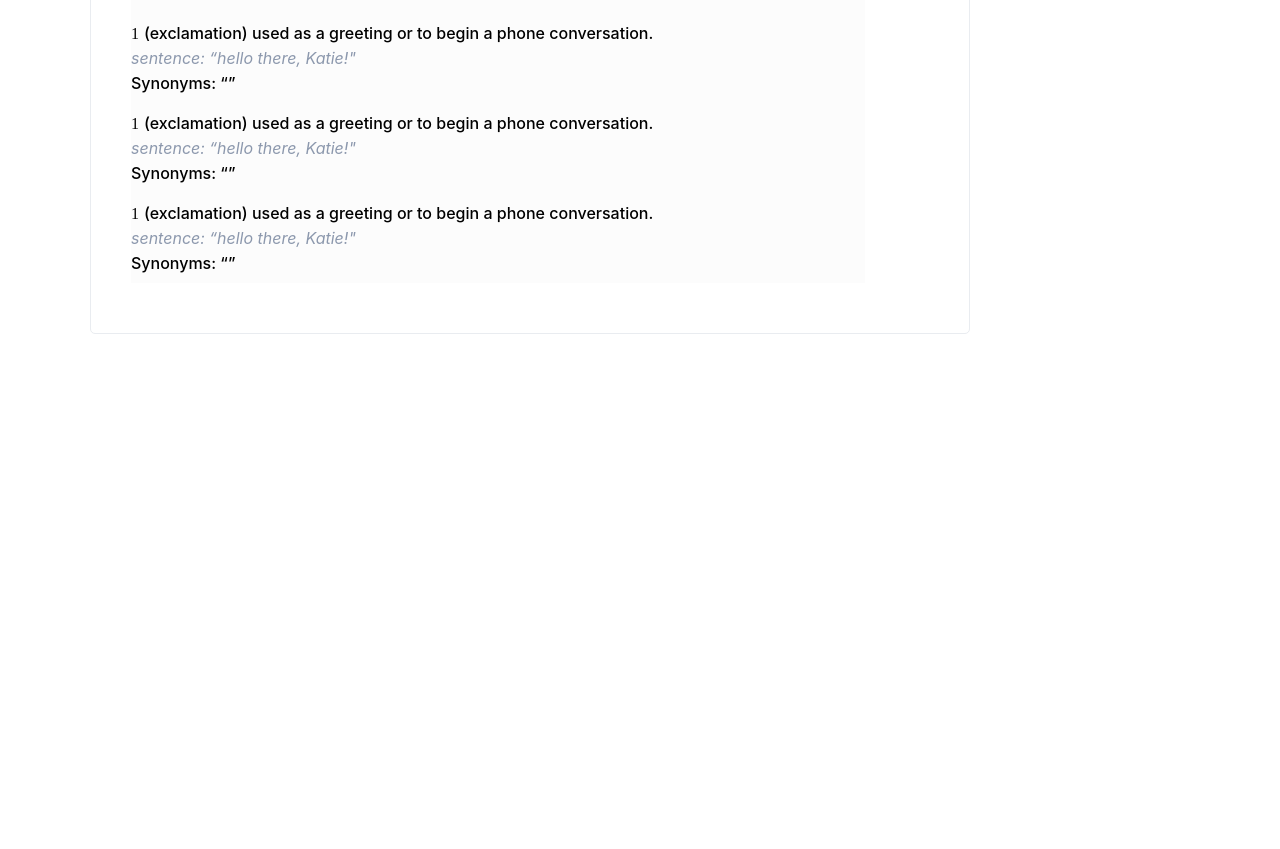
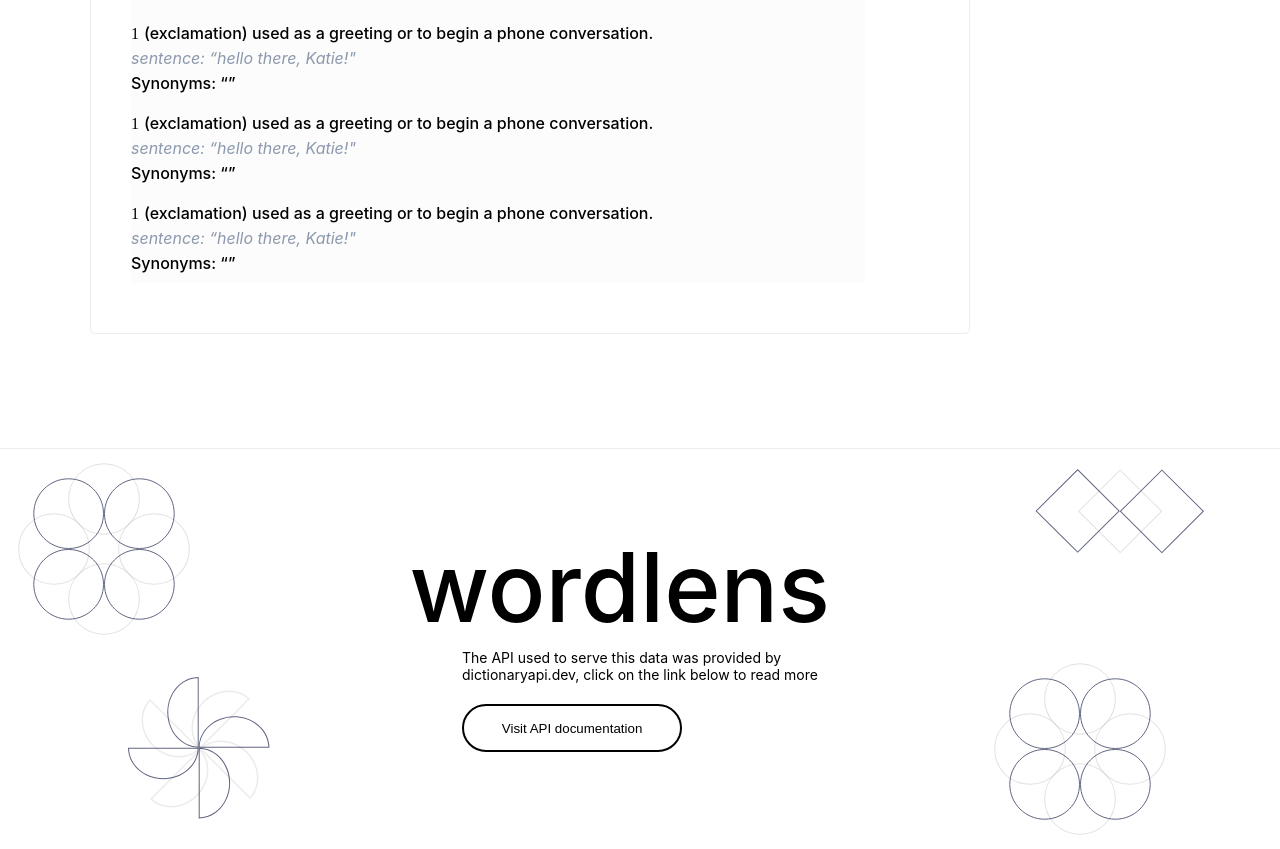
Before and after one commit to Danielvin22/wordlens, a plain HTML site: page index.html in a window 1280 px wide. Shown: the part 726-1575 px from the top of the page. Before the commit the page ends 1060 px from the top, so only its background shows below. Drawn offline with Linux system fonts and the light colour scheme.

Commit message:
new commit

```diff
--- a/index.html
+++ b/index.html
@@ -13,7 +13,7 @@
     <!-- ---navbar-- -->
     <nav>
         <div id="nav">
-            <div class="container">
+            <div class="">
                 <div class="navbar">
                     <div class="navbar-word">
 
@@ -34,8 +34,8 @@
  <!-- <fieldset> -->
     <div id="word">
         <div class="container">
-            <div class="word-content">
-                <h2>search <br>  for any word.</h2>
+            <div>
+                <h2 class="word-content">search <br>  for any word.</h2>
             </div>
 
         </div>
@@ -108,6 +108,33 @@
         </div>
 
     </header>
+    <div id="dawn-svg">
+        <div class="down-svg">
+            <div class="dawn-svg">
+                <img  class="first-svg" src="./src/public/svg/dawn-svg1.svg" alt="">
+                <div class="wordlens-p">
+                    <h3 class="wordlens">wordlens</h3>
+
+               </div>
+                <img class="second-svg" src="./src/public/svg/dawn-svg2.svg" alt="">
+            </div>
+
+        </div>
+
+        <div class="container">
+            <div class="last-svg">
+                <img class="three-svg" src="./src/public/svg/dawn-svg3.svg" alt="">
+               <div>
+                <p class="paragrah">The API used to serve this data was provided by <br>  dictionaryapi.dev, click on the link below to read more</p>
+                <button class="documentation-btn">
+                    Visit API documentation
+                </button>
+               </div>
+                <img class="four-svg" src="./src/public/svg/dawn-svg1.svg" alt="">
+            </div>
+        </div>
+    </div>
+
 
 </body>
 </html>
--- /dev/null
+++ b/src/css/down-svg.css
@@ -0,0 +1,85 @@
+#dawn-svg{
+    width: 100%;
+    height: 200px;
+    border-top: 1px solid #E9ECF0;
+    margin-top: 114px;
+}
+
+.dawn-svg {
+    display: flex;
+    justify-content: space-between;
+    padding: 0px 75px 0px 4px;
+}
+
+.center-word{
+    display: flex;
+    justify-content: center;
+}
+
+.wordlens{
+    font-family: 'Inter';
+    font-style: normal;
+    font-weight: 500;
+    font-size: 96px;
+    line-height: 116px;
+    color: #000000;
+}
+
+.first-svg{
+    width: 200px;
+    height: 200px;
+}
+
+.wordlens-p{
+    margin-top: 80px;
+}
+
+
+.second-svg{
+    width: 169.56px;
+    height: 85.28px;;
+    margin-top: 20px;
+}
+
+.last-svg{
+    display: flex;
+    justify-content: space-between;
+    /* margin-bottom: 20px; */
+    padding: 0px 10px 0px 10px;
+
+}
+
+.three-svg{
+    width: 200px;
+    height: 200px;
+    /* margin-bottom: 60px; */
+
+
+
+}
+
+.four-svg{
+    width: 200px;
+    height: 200px;
+    /* margin-bottom: 60px; */
+
+
+}
+
+.documentation-btn{
+    width: 220px;
+    height: 48px;
+    margin-top: 21px;
+    border: 2px solid #000000;
+    border-radius: 30px;
+    background: none;
+}
+
+.paragrah{
+    font-family: 'Inter';
+    font-style: normal;
+    font-weight: 400;
+    font-size: 14px;
+    line-height: 17px;
+    color: #000000;
+}
--- a/src/css/navbar.css
+++ b/src/css/navbar.css
@@ -6,6 +6,7 @@
 .navbar{
     display: flex;
     justify-content: space-between;
+    padding: 0px 84px 0px 81px;
 
 }
 
--- a/src/css/style.css
+++ b/src/css/style.css
@@ -2,6 +2,7 @@
 @import url('./word.css');
 @import url('./search-btn.css');
 @import url('./result.css');
+@import url('./down-svg.css');
 
 
 *{
```
Also changed, not shown: src/public/svg/dawn-svg1.svg (added), src/public/svg/dawn-svg2.svg (added), src/public/svg/dawn-svg3.svg (added).
